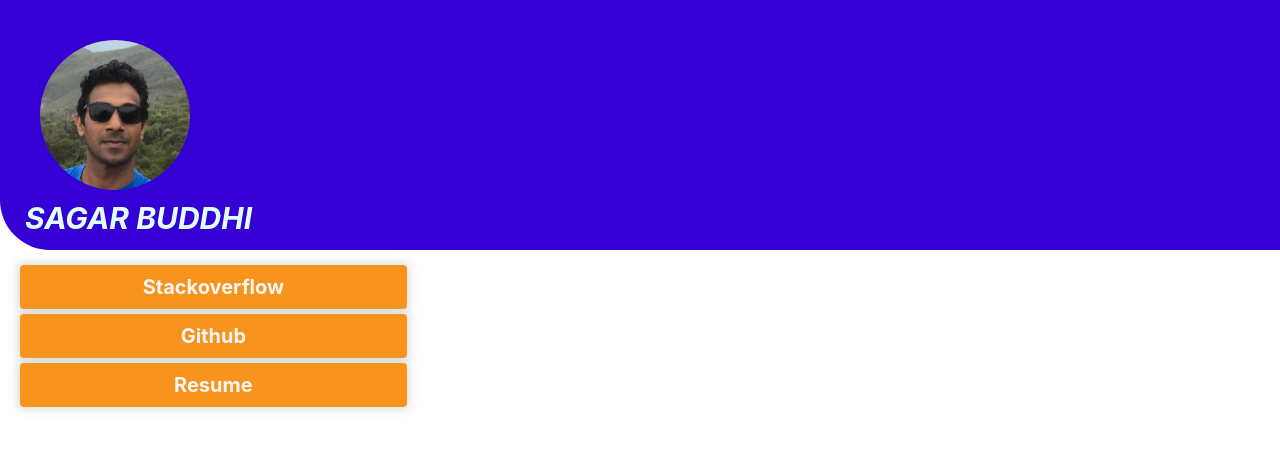
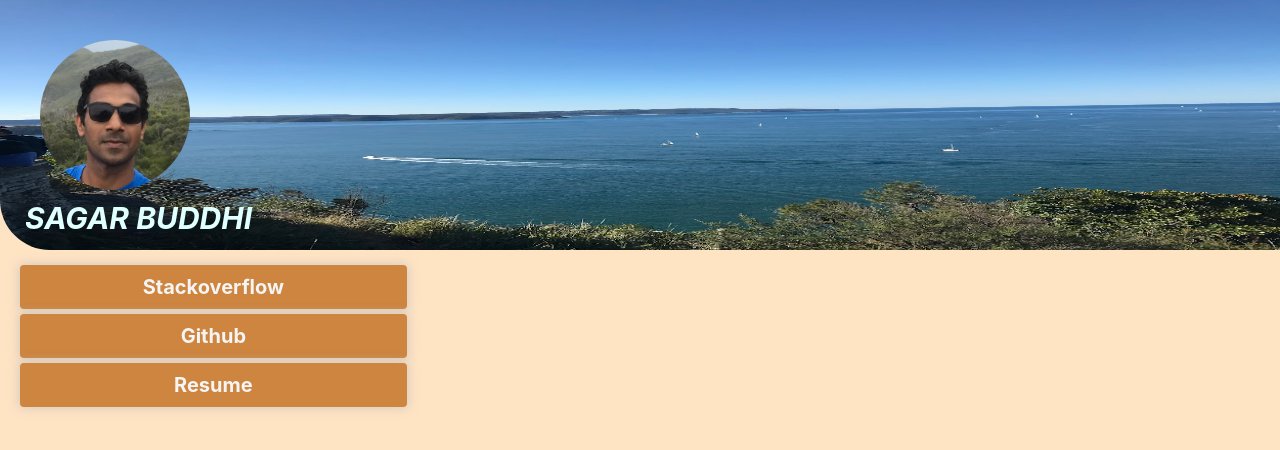
Before and after one commit to sagarbuddhic/profile, a React (Create React App) app: page / in a window 1280 px wide. Shown: the top 450 px of the page. Built offline with nearby package versions, Linux system fonts and the light colour scheme.

Commit message:
background image

```diff
--- a/src/App.style.js
+++ b/src/App.style.js
@@ -2,9 +2,11 @@
 /** @jsxRuntime classic */
 /** @jsx jsx */
 import { css, jsx, keyframes } from "@emotion/react";
+import backGround from "./aus_scene.jpg";
 
 export const container = css`
-  background-color: white;
+  background-color: bisque;
+  height: 100vh;
 `;
 
 export const appHeader = css`
@@ -34,12 +36,13 @@ export const linksContainer = css`
 export const banner = css`
   width: 100%;
   height: 250px;
-  background-color: #3500d3;
+  background: url(${backGround});
+  background-size: 100% 100%;
   border-radius: 0px 0px 0px 50px;
 `;
 
 export const button = css`
-  background-color: #f7941d;
+  background-color: peru;
   padding: 10px 20px;
   box-shadow: 0 0 10px 2px rgba(184, 184, 184, 0.5);
   border-radius: 4px;
@@ -48,7 +51,7 @@ export const button = css`
   text-align: center;
 
   :hover {
-    background-color: #f1b42f;
+    background-color: maroon;
   }
 `;
 
@@ -86,12 +89,12 @@ export const name = css`
 `;
 
 const textAnimationDelay = (index) => {
-    return  `${(1 + index / 10) + "s"}`;
-}
+  return `${1 + index / 10 + "s"}`;
+};
 
 export const nameLetters = (index) => css`
-    animation: ${textAnimate} 1s forwards;
-    animation-delay: ${textAnimationDelay(index)};
-    position: relative;
-    opacity: 0;
+  animation: ${textAnimate} 1s forwards;
+  animation-delay: ${textAnimationDelay(index)};
+  position: relative;
+  opacity: 0;
 `;
--- a/src/index.css
+++ b/src/index.css
@@ -11,3 +11,7 @@ code {
   font-family: source-code-pro, Menlo, Monaco, Consolas, 'Courier New',
     monospace;
 }
+
+body > #root {
+  height: 100vh;
+}
```
Also changed, not shown: src/aus_scene.jpg (added), 1 other file (tests, documents, lock files or other folders).
